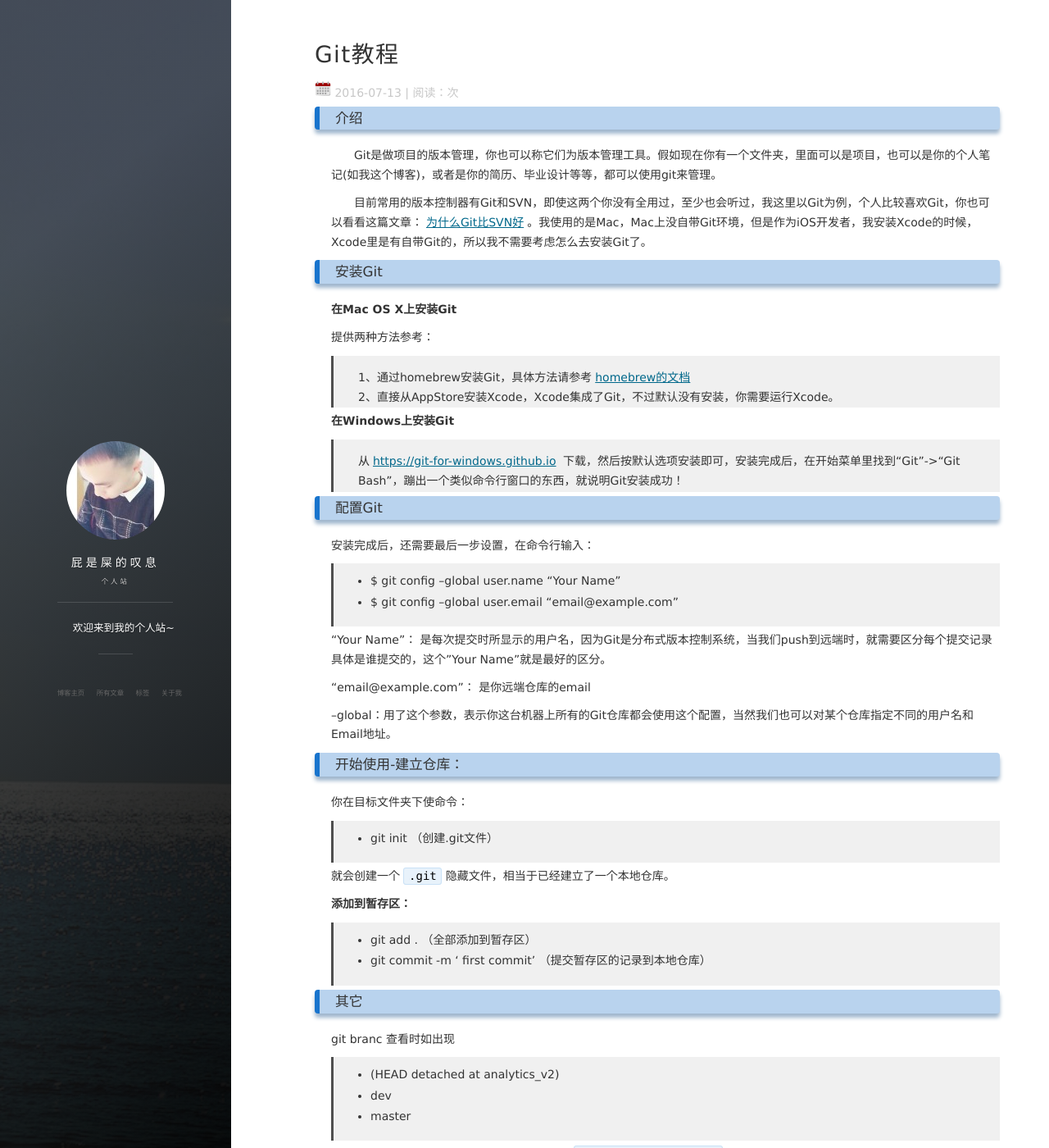
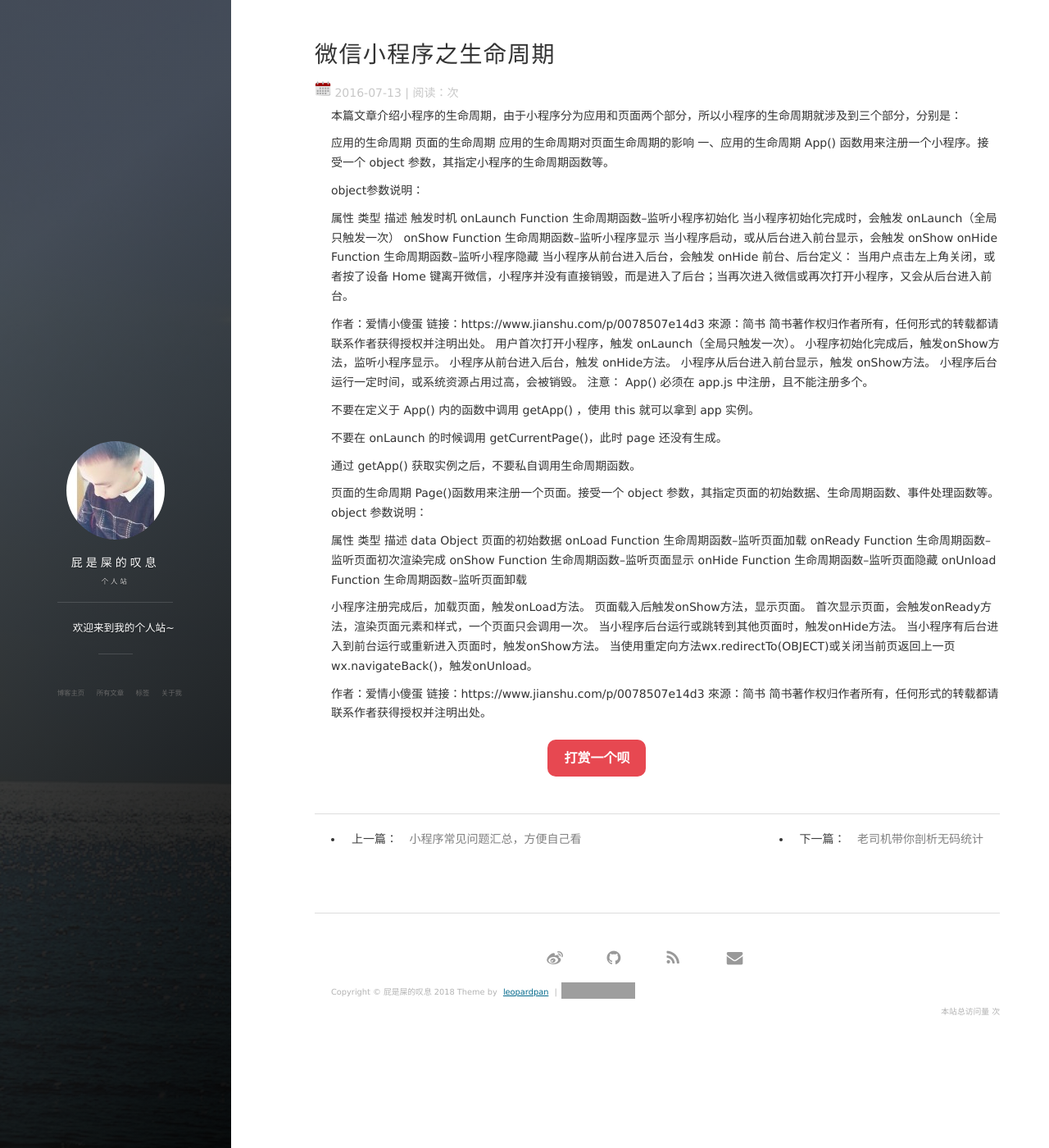
Before and after one commit to jbdxbl5/jbdxbl5.github.io, a Jekyll site: the page built from _posts/2016-07-13-GitTutorial.md, in a window 1280 px wide and 1400 px high. Shown: the whole window at 82% size. Built offline with Jekyll 4.4.1, drawn with Linux system fonts in a browser that asks for light colours; nearby versions of some CDN libraries; comment, search, counter and statistics services are not loaded; some of the changed text lies outside the part shown; grey boxes are pictures that could not be loaded.

Commit message:
Update 2016-07-13-GitTutorial.md

```diff
--- a/_posts/2016-07-13-GitTutorial.md
+++ b/_posts/2016-07-13-GitTutorial.md
@@ -1,70 +1,63 @@
 ---
 layout: post
-title: "Git教程"
+title: "微信小程序之生命周期"
 date: 2016-07-13
-tag: 工具
+tag: 微信小程序之生命周期
 ---
+本篇文章介绍小程序的生命周期，由于小程序分为应用和页面两个部分，所以小程序的生命周期就涉及到三个部分，分别是：
 
-### 介绍
+应用的生命周期
+页面的生命周期
+应用的生命周期对页面生命周期的影响
+一、应用的生命周期
+App() 函数用来注册一个小程序。接受一个 object 参数，其指定小程序的生命周期函数等。
 
-　　Git是做项目的版本管理，你也可以称它们为版本管理工具。假如现在你有一个文件夹，里面可以是项目，也可以是你的个人笔记(如我这个博客)，或者是你的简历、毕业设计等等，都可以使用git来管理。
+object参数说明：
 
-　　目前常用的版本控制器有Git和SVN，即使这两个你没有全用过，至少也会听过，我这里以Git为例，个人比较喜欢Git，你也可以看看这篇文章：[为什么Git比SVN好](http://www.worldhello.net/2012/04/12/why-git-is-better-than-svn.html)。我使用的是Mac，Mac上没自带Git环境，但是作为iOS开发者，我安装Xcode的时候，Xcode里是有自带Git的，所以我不需要考虑怎么去安装Git了。
+属性	类型	描述	触发时机
+onLaunch	Function	生命周期函数--监听小程序初始化	当小程序初始化完成时，会触发 onLaunch（全局只触发一次）
+onShow	Function	生命周期函数--监听小程序显示	当小程序启动，或从后台进入前台显示，会触发 onShow
+onHide	Function	生命周期函数--监听小程序隐藏	当小程序从前台进入后台，会触发 onHide
+前台、后台定义： 当用户点击左上角关闭，或者按了设备 Home 键离开微信，小程序并没有直接销毁，而是进入了后台；当再次进入微信或再次打开小程序，又会从后台进入前台。
 
-### 安装Git
+作者：爱情小傻蛋
+链接：https://www.jianshu.com/p/0078507e14d3
+來源：简书
+简书著作权归作者所有，任何形式的转载都请联系作者获得授权并注明出处。
+用户首次打开小程序，触发 onLaunch（全局只触发一次）。
+小程序初始化完成后，触发onShow方法，监听小程序显示。
+小程序从前台进入后台，触发 onHide方法。
+小程序从后台进入前台显示，触发 onShow方法。
+小程序后台运行一定时间，或系统资源占用过高，会被销毁。
+注意：
+App() 必须在 app.js 中注册，且不能注册多个。
 
-**在Mac OS X上安装Git**
+不要在定义于 App() 内的函数中调用 getApp() ，使用 this 就可以拿到 app 实例。
 
-提供两种方法参考：
+不要在 onLaunch 的时候调用 getCurrentPage()，此时 page 还没有生成。
 
-> 1、通过homebrew安装Git，具体方法请参考[homebrew的文档](http://brew.sh/)
-> 2、直接从AppStore安装Xcode，Xcode集成了Git，不过默认没有安装，你需要运行Xcode。
+通过 getApp() 获取实例之后，不要私自调用生命周期函数。
 
-**在Windows上安装Git**
+页面的生命周期
+Page()函数用来注册一个页面。接受一个 object 参数，其指定页面的初始数据、生命周期函数、事件处理函数等。
+object 参数说明：
 
-> 从[https://git-for-windows.github.io](https://git-for-windows.github.io) 下载，然后按默认选项安装即可，安装完成后，在开始菜单里找到“Git”->“Git Bash”，蹦出一个类似命令行窗口的东西，就说明Git安装成功！
+属性	类型	描述
+data	Object	页面的初始数据
+onLoad	Function	生命周期函数--监听页面加载
+onReady	Function	生命周期函数--监听页面初次渲染完成
+onShow	Function	生命周期函数--监听页面显示
+onHide	Function	生命周期函数--监听页面隐藏
+onUnload	Function	生命周期函数--监听页面卸载
 
+小程序注册完成后，加载页面，触发onLoad方法。
+页面载入后触发onShow方法，显示页面。
+首次显示页面，会触发onReady方法，渲染页面元素和样式，一个页面只会调用一次。
+当小程序后台运行或跳转到其他页面时，触发onHide方法。
+当小程序有后台进入到前台运行或重新进入页面时，触发onShow方法。
+当使用重定向方法wx.redirectTo(OBJECT)或关闭当前页返回上一页wx.navigateBack()，触发onUnload。
 
-### 配置Git
-
-安装完成后，还需要最后一步设置，在命令行输入：
-
->* $ git config --global user.name "Your Name"
->* $ git config --global user.email "email@example.com"
-
-"Your Name"： 是每次提交时所显示的用户名，因为Git是分布式版本控制系统，当我们push到远端时，就需要区分每个提交记录具体是谁提交的，这个"Your Name"就是最好的区分。
-
-"email@example.com"： 是你远端仓库的email
-
---global：用了这个参数，表示你这台机器上所有的Git仓库都会使用这个配置，当然我们也可以对某个仓库指定不同的用户名和Email地址。
-
-
-
-### 开始使用-建立仓库：
-
-你在目标文件夹下使命令：
-
->* git init  （创建.git文件）
-
-就会创建一个 `.git` 隐藏文件，相当于已经建立了一个本地仓库。
-
-**添加到暂存区：**
-
->* git add .   （全部添加到暂存区）
->* git commit -m ' first commit'  （提交暂存区的记录到本地仓库）
-
-
-### 其它
-
-git branc 查看时如出现
-
->*  (HEAD detached at analytics_v2)
->*  dev
->*  master
-
-代表现在已经进入一个临时的HEAD，可以使用 `git checkout -b temp` 创建一个 temp branch，这样临时HEAD上修改的东西就不会被丢掉了。
-然后切换到 dev 分支上，在使用 git branch merge temp，就可以把 temp 分支上的代码合并到 dev 上了。
-
-<br>
-
-转载请注明：[潘柏信的博客](http://baixin) » [点击阅读原文](http://baixin.io/2016/07/GitTutorial/)
+作者：爱情小傻蛋
+链接：https://www.jianshu.com/p/0078507e14d3
+來源：简书
+简书著作权归作者所有，任何形式的转载都请联系作者获得授权并注明出处。
```
